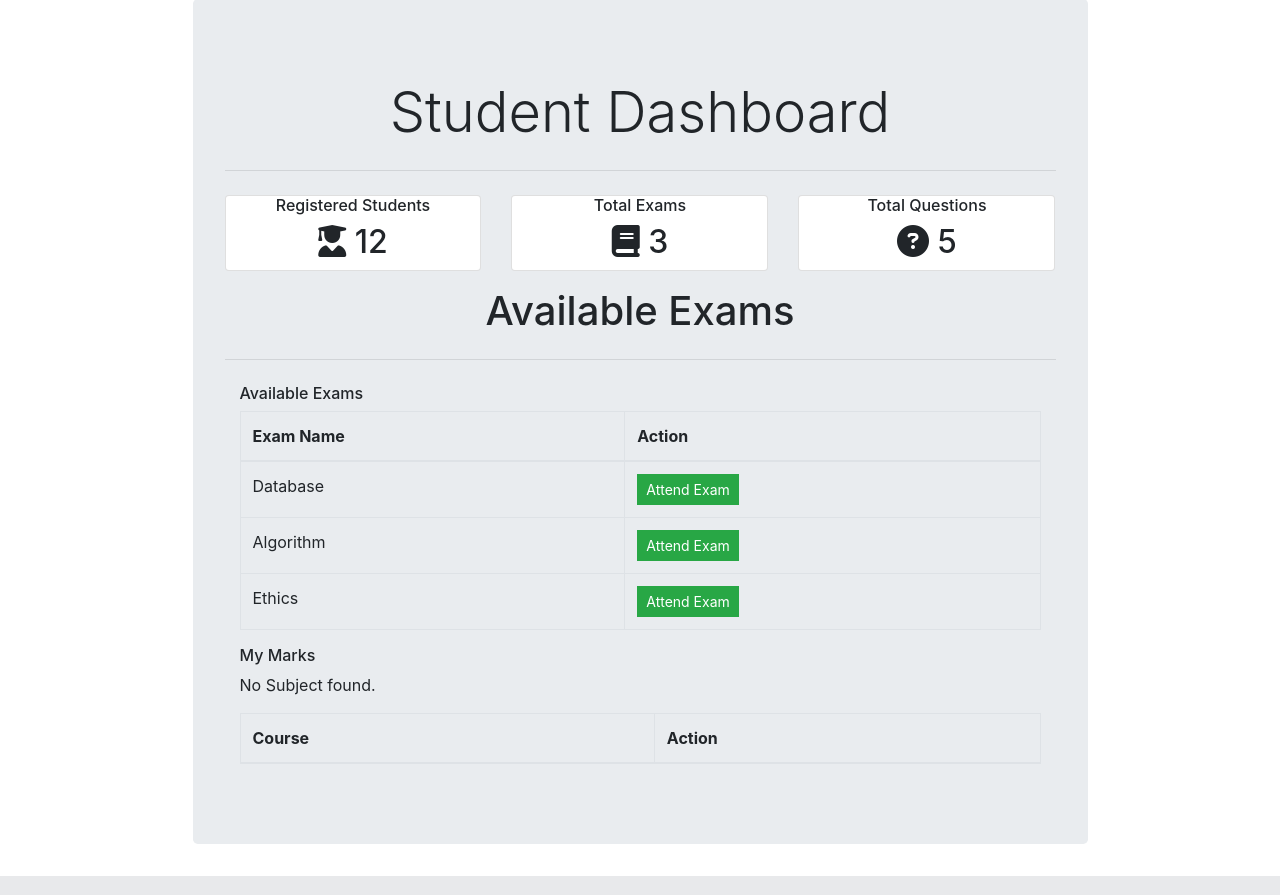
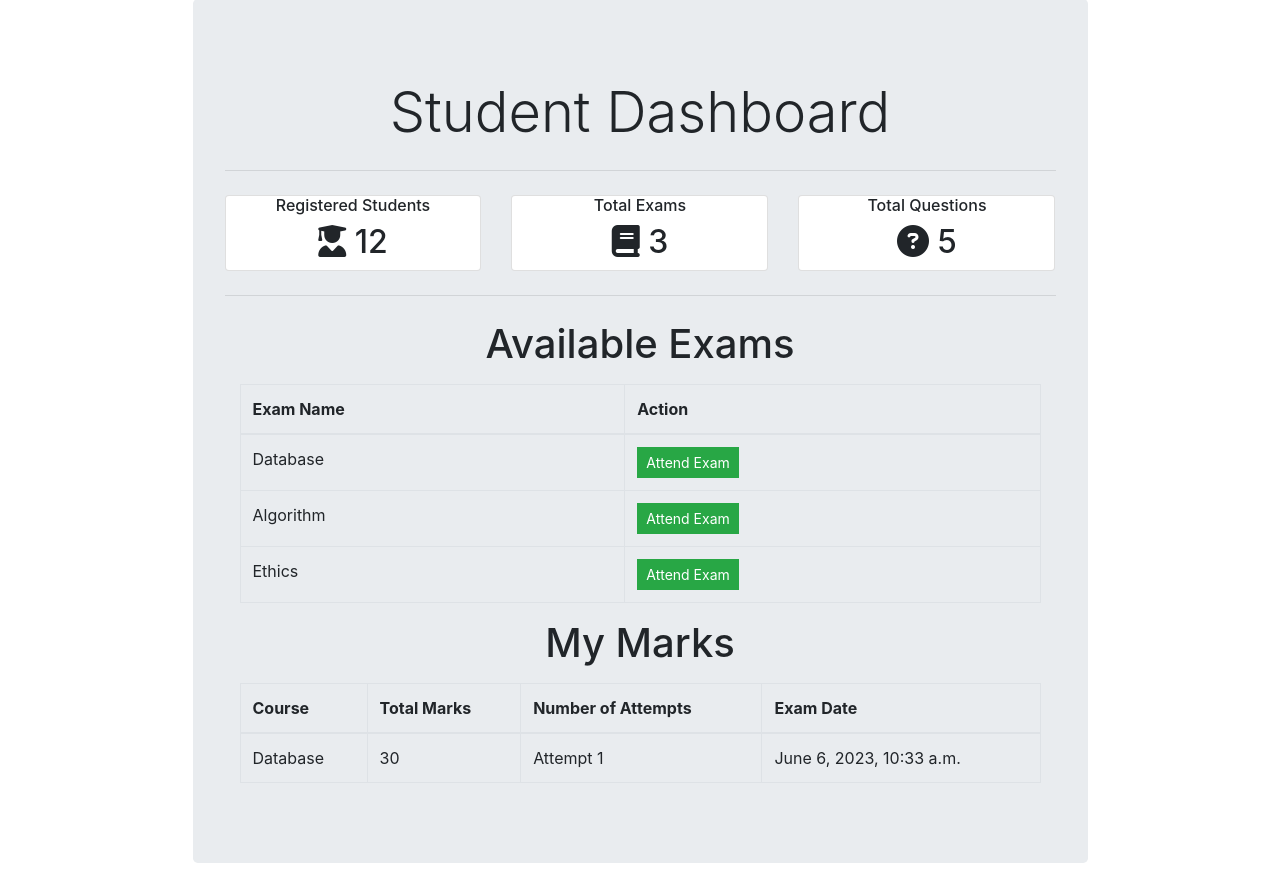
Before and after one commit to myousaf3/OnlineExaminationSystem, a Django app: page /student-dashboard/ in a window 1280 px wide. Shown: the part 105-1000 px from the top of the page. Run offline with Django 4.2, Linux system fonts and the light colour scheme; a user stored in the database is signed in; data comes from the database, SQL or seed files in the repository; both versions use the stored data as it was after the commit; lists and menus that the app fills with data are empty; some libraries are stand-ins or nearby versions.

Commit message:
student attempts table added in student dashboard

```diff
--- a/exam/urls.py
+++ b/exam/urls.py
@@ -8,10 +8,10 @@ urlpatterns = [
     path('login/', views.user_login, name="login"),
     path('logout/', LogoutView.as_view(), name='logout'),
     path('exam-submission/', views.exam_submission, name="exam_submission"),
-    path('student-dashboard/', views.student_view, name="student_dashboard"),
     path('question-view/<str:name>/', views.question_view, name='question'),
     path('question-view/<int:pk>', views.delete_question, name='question_delete'),
 
+    path('student-dashboard/', views.student_view, name="student_dashboard"),
     path('student/take-exam/', views.take_exam_view, name='take_exam_view'),
     path('student/start-exam/', views.start_exam_view, name='start_exam_view'),
     path('student/calculate-marks', views.calculate_marks_view,name='calculate-marks'),
--- a/exam/views.py
+++ b/exam/views.py
@@ -97,12 +97,13 @@ def question_view(request,name):
 
 @login_required(login_url='login')
 def student_view(request):
+    exam = Exam.objects.all()
+    attempt = Attempt.objects.all()
     subject_count = Subject.objects.count()
     student_count = User.objects.count()
     question_count = Question.objects.count()
-    exam = Exam.objects.all()
     exam_count = Exam.objects.count()
-    return render(request, 'student_dashboard.html', {'exam_count':exam_count,'subject_count':subject_count,'student_count':student_count,'question_count':question_count,'exam':exam})
+    return render(request, 'student_dashboard.html', {'attempt':attempt,'exam_count':exam_count,'subject_count':subject_count,'student_count':student_count,'question_count':question_count,'exam':exam})
 
 @login_required(login_url='login')
 def take_exam_view(request):
--- a/templates/start-exam.html
+++ b/templates/start-exam.html
@@ -1,10 +1,12 @@
 {% extends 'base.html' %}
 
 {% block content%}
+
 {{request.POST}}
 {% for obj in attempt %}
 {{obj.score}}
 {% endfor %}
+
 <div class="container">
     <div class="col-md-10 offset-md-1 mt-5">
         <div class="jumbotron my-4">
@@ -63,15 +65,15 @@
                 <div class="pagination">
                     <span class="step-links">
                         <span class="current-page">
-                            Page {{ page_obj.number }} of {{ page_obj.paginator.num_pages }}.
+                            Question {{ page_obj.number }} of {{ page_obj.paginator.num_pages }}.
                         </span>
                         {% if page_obj.has_next %}
                         <a href="?page={{ page_obj.next_page_number }}">next &rsaquo;</a>
                         {% endif %}
-                        <input class="btn btn-success btn-lg" style="border-radius: 0%;" type="submit" value="Submit">
                     </span>
                 </div>
                 <br>
+                <input class="btn btn-success btn-lg" style="border-radius: 0%;" type="submit" value="Submit">
             </form>
         </div>
     </div>
--- a/templates/student_dashboard.html
+++ b/templates/student_dashboard.html
@@ -42,12 +42,11 @@
                     </div>
                 </div>
             </div>
-            <h1 class="display-6 m-3 text-center">Available Exams</h1>
             <hr class="my-4">
             <div class="container">
                 <div class="panel panel-primary">
                     <div class="panel-heading">
-                        <h6 class="panel-title">Available Exams</h6>
+                        <h1 class="display-6 m-3 text-center">Available Exams</h1>
                     </div>
                     <table class="table table-hover table-bordered" id="dev-table">
                         <thead>
@@ -64,8 +63,8 @@
                             <tr>
                                 <td>{{ exams.subject.name }}</td>
                                 <td><a class="btn btn-success btn-sm" style="border-radius:0px;"
-                                    href="/student/take-exam/"><span class="glyphicon glyphicon-check"></span>
-                                    Attend Exam</a></td>
+                                        href="/student/take-exam/"><span class="glyphicon glyphicon-check"></span>
+                                        Attend Exam</a></td>
                             </tr>
                             {% endfor %}
                         </tbody>
@@ -76,37 +75,28 @@
             <div class="container">
                 <div class="panel panel-primary">
                     <div class="panel-heading">
-                        <h6 class="panel-title">My Marks</h6>
+                        <h1 class="display-6 m-3 text-center">My Marks</h1>
                     </div>
                     <table class="table table-hover table-bordered" id="dev-table">
                         <thead>
                             <tr>
 
                                 <th>Course</th>
-
-                                <th>Action</th>
+                                <th>Total Marks</th>
+                                <th>Number of Attempts</th>
+                                <th>Exam Date</th>
                             </tr>
                         </thead>
+                        {% for t in attempt %}
+                        <tr>
 
-                        <tbody>
-                            {% if exams %}
-                            {% for exam in exams %}
-                            <tr>
-                                <td>{{ exam.id }}</td>
-                                <td>{{ exam }}</td>
-                                <td>{{ exam.questions_count }}</td>
-                                <td>{{ exam.is_approved }}</td>
-                                <td><a class="btn btn-primary btn-xs" value="{{exam}}" style="border-radius: 0%;"
-                                        href="{%url 'question' exam.subject.name%}"><span
-                                            class="glyphicon glyphicon-trash">View Questions</span></a></td>
-                            </tr>
-                            {% endfor %}
-                            {% else %}
-                            <p>No Subject found.</p>
-                            {% endif %}
-
-
-                        </tbody>
+                            <td> {{t.exam}}</td>
+                            <td> {{t.score}}</td>
+                            <td>Attempt {{ forloop.counter }}</td>
+                            <td> {{t.start_time}}</td>
+                        </tr>
+                        {% endfor %}
+                    </table>
                     </table>
                 </div>
             </div>
```
Also changed, not shown: db.sqlite3.
